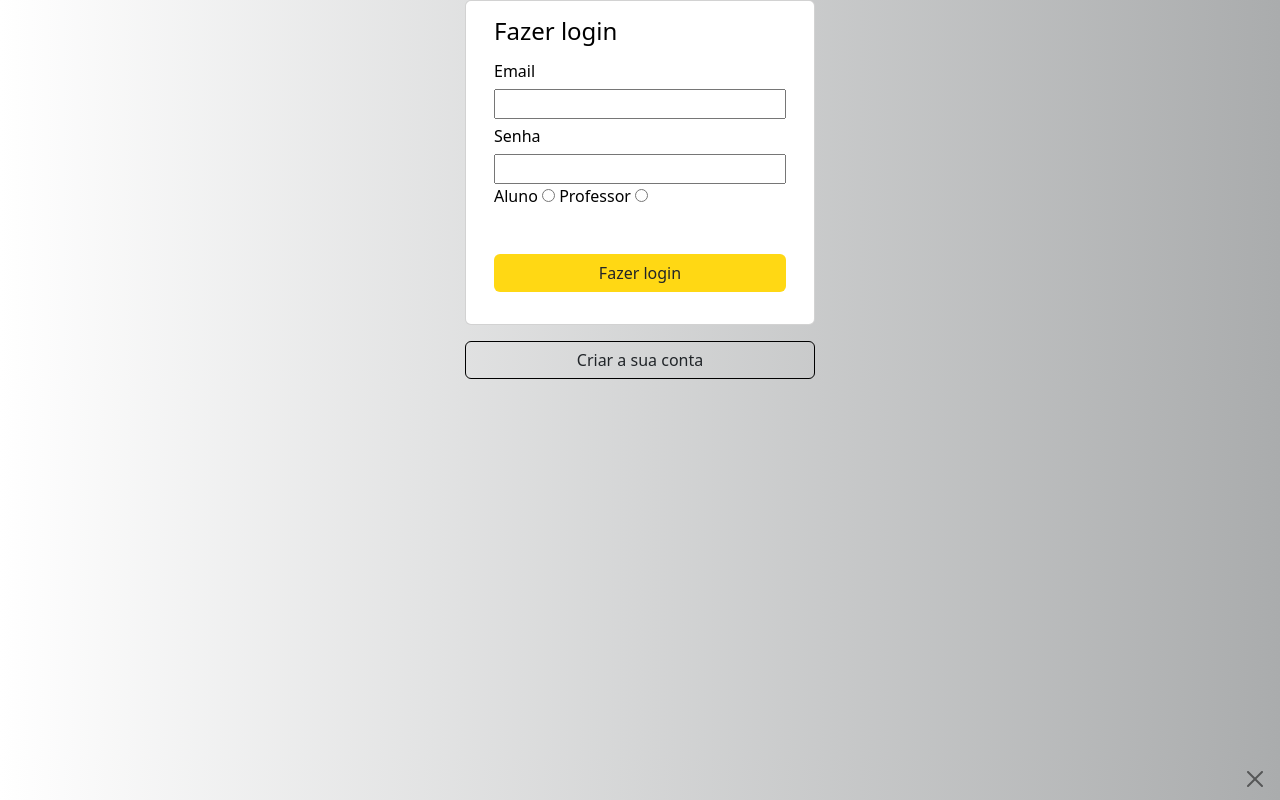
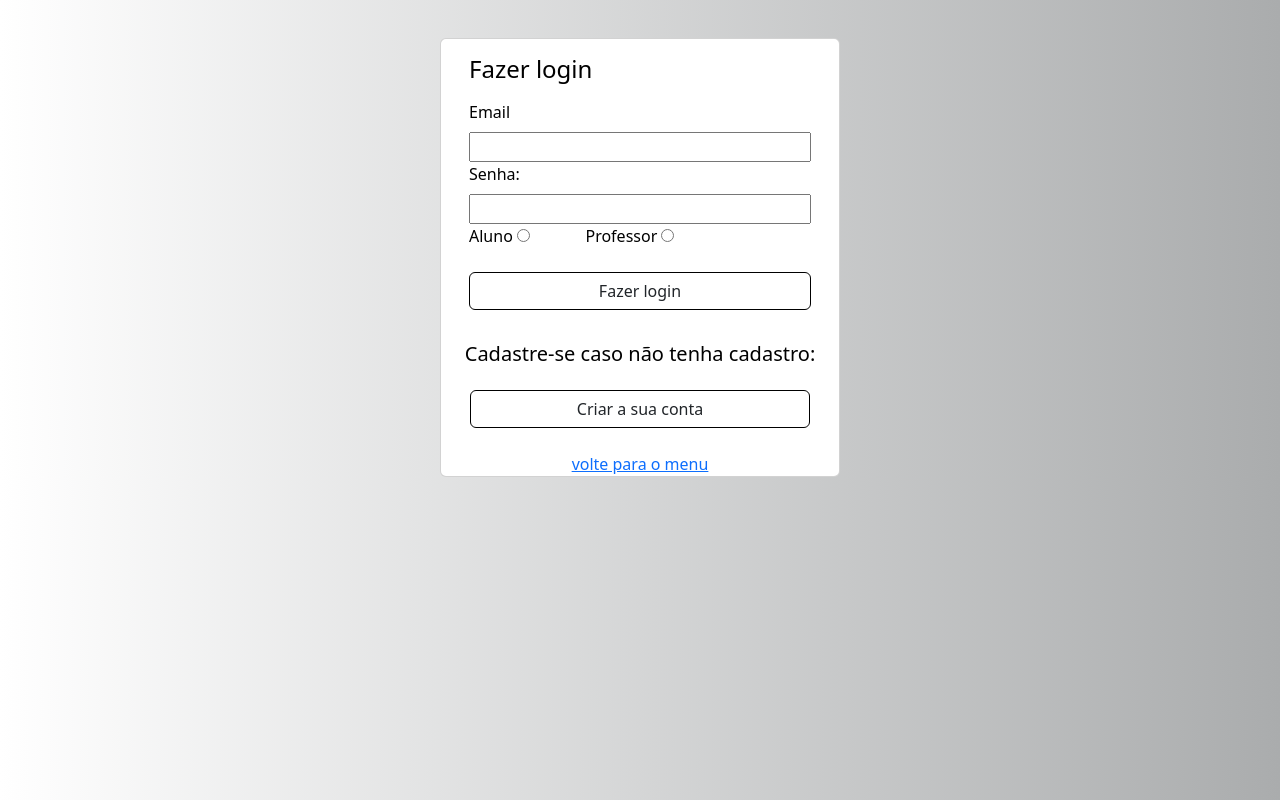
Before and after one commit to Barro23/TCC-Projeto, a PHP site: page /ProgamacaoWeb2/adm/login/login.php in a window 1280 px wide. Run offline with PHP 8.4, Linux system fonts and the light colour scheme.

Commit message:
Casdastro melhorado

```diff
--- a/adm/login/login.php
+++ b/adm/login/login.php
@@ -7,18 +7,18 @@ session_start();
     <meta charset="UTF-8">
     <meta http-equiv="X-UA-Compatible" content="IE=edge">
     <meta name="viewport" content="width=device-width, initial-scale=1.0">
-    <link rel="stylesheet" href="../../css/bootstrap.css?v=<?php echo time();?>">
-    <link rel="stylesheet" href="../../css/app.css?v=<?php echo time();?>" id="appcss">
+    <link rel="stylesheet" href="../../css/bootstrap.css">
+    <link rel="stylesheet" href="../../css/app.css" id="appcss">
     <link rel="icon" href="">
     <title>Login</title>
 </head>
 
 
-<body style="background-color:white; color:black;">
+<body>
 
 
     <!-- Card para fazer o login -->
-    <div class="container card" style="max-width:350px; color:black;">
+    <div class="container card" style="max-width:400px; margin-top: 3%; color:black;">
         <div class="card-body">
         <h4>Fazer login</h4>
 
@@ -26,30 +26,32 @@ session_start();
                 <div class="center-login">
                     <form method="post" action="validarCookie.php">
                         <div>
-                            <h6>Email</h6>
-                            <input class="w-100" type="email" name='email'>
+                            <label class="form-label">Email</label>
+                            <input class="w-100" type="email:" name='email'>
                         </div>
-                        <div class="mt-2">
-                            <h6>Senha</h6>
+                        <div >
+                            <label class="form-label">Senha:</label>
                             <input class="w-100" type="password" name='password'>
                         </div>
-                        <div class="mb-3">
-                                <label for="exampleInputPassword1" class="form-label"><h6>Aluno</h6></label>
+                        <div >
+                                <label for="exampleInputPassword1" class="form-label">Aluno</label>
                                 <input type="radio" id="html" name="tipo" value="aluno">
-                                <label for="exampleInputPassword1" class="form-label"><h6>Professor</h6></label>
+                                <label for="exampleInputPassword1" class="form-label"  style="margin-left: 15%;">Professor</label>
                                 <input type="radio" id="html" name="tipo" value="prof">
 
                             <input type="radio"  hidden id="html" name="tipo" value="adm" checked>
 
                         </div>
-                        <button type="submit" class="btn btn w-100 mt-3" style="background-color:#FFD814;">Fazer login</button>
+                        <button type="submit" class="btn btn w-100 mt-3" style="border:solid 1px black;">Fazer login</button>
                     </form>
+
                 </div>
                 </p>
+
             </div>
-        </div>
-        <div id="liveAlertPlaceholder" class="z-3 position-fixed bottom-0 end-0"></div>
-    </div>
+
+
+
 
 
 
@@ -57,7 +59,13 @@ session_start();
 
     <!-- Botão para o usuário cadastrar uma conta -->
     <center>
-        <button class="btn btn w-100 mt-3" style="max-width:350px; border:solid 1px black;" data-bs-toggle="modal" data-bs-target="#modal">Criar a sua conta</button>
+        <h5>Cadastre-se caso não tenha cadastro:</h5>
+        <button class="btn btn w-100 mt-3" style="max-width: 340px; border:solid 1px black;" data-bs-toggle="modal" data-bs-target="#modal">Criar a sua conta</button>
+
+        <br/><br/>
+
+        <a  href="../../index.php">volte para o menu</a>
+
     </center>
 
 
@@ -73,13 +81,13 @@ session_start();
                     <form method="POST" action="cadastrar.php">
                         <div class="modal-body">
                             <div class="mb-3">
-                                <label class="form-label">Seu nome</label>
+                                <label class="form-label">Nome</label>
                                 <input type="text" class="form-control" name="nome">
                             </div>
                             <div class="mb-3">
-                                <label for="exampleInputEmail1" class="form-label">Seu endereço Email</label>
+                                <label for="exampleInputEmail1" class="form-label">Email</label>
                                 <input type="email" class="form-control" id="exampleInputEmail1" aria-describedby="emailHelp" name="email">
-                                <div id="emailHelp" class="form-text">Coloque a sua melhor senha.</div>
+
                             </div>
                             <div class="mb-3">
                                 <label for="exampleInputPassword1" class="form-label">Senha</label>
@@ -88,7 +96,7 @@ session_start();
                             <div class="mb-3">
                                 <label for="exampleInputPassword1" class="form-label">Aluno</label>
                                 <input type="radio" id="html" name="tipo" value="aluno">
-                                <label for="exampleInputPassword1" class="form-label">Professor</label>
+                                <label for="exampleInputPassword1" class="form-label" style="margin-left: 15%;">Professor</label>
                                 <input type="radio" id="html" name="tipo" value="prof">
                             </div>
                         </div>
@@ -101,52 +109,12 @@ session_start();
 
                 </div>
             </div>
+
         </div>
-
-
-    <!-- Rodapé -->
-
-
+     </div>
+    </div>
     <script src="https://cdn.jsdelivr.net/npm/bootstrap@5.1.1/dist/js/bootstrap.bundle.min.js" integrity="sha384-/bQdsTh/da6pkI1MST/rWKFNjaCP5gBSY4sEBT38Q/9RBh9AH40zEOg7Hlq2THRZ" crossorigin="anonymous"></script>
 
-    <!-- Botão que jsAlert que avisa quando um produto é adicionado ao carrinho -->
-    <?php if(@$_SESSION['message_alertJs'] != ""){?>
-        <div class="position-fixed bottom-0 end-0 z-1 m-5">
-            <div id="liveAlertPlaceholder"></div>
-        </div>
-    <?php }?>
-
-
-
-    <script>
-        // Script que faz aparecer um jsAlert toda vez que um produto é adicionado ao carrinho
-        const alertPlaceholder = document.getElementById('liveAlertPlaceholder')
-        const appendAlert = (message, type) => {
-        const wrapper = document.createElement('div')
-        wrapper.innerHTML = [
-            `<div class="alert alert-${type} alert-dismissible" role="alert">`,
-            `   <div>${message}</div>`,
-            '   <button type="button" class="btn-close" data-bs-dismiss="alert" aria-label="Close"></button>',
-            '</div>'
-        ].join('')
-
-        alertPlaceholder.append(wrapper)
-        }
-
-        // Variaveis que são passadas pelo o arquivo adm/carrinho/adicionar_carrinho.php
-        var mensagem = "<?php echo @$_SESSION['message_alertJs']; ?>";
-        var tipo = "<?php echo @$_SESSION['type_alertJs']; ?>";
-
-        appendAlert(mensagem, tipo)
-
-    </script>
 
 </body>
 </html>
-
-
-<?php
-// Limpando as variáveis globais
-$_SESSION['message_alertJs'] = "";
-$_SESSION['type_alertJs'] = "";
-?>
```
Also changed, not shown: adm/login/cadastrar.php (+4 -8 lines), adm/login/validarCookie.php (+4 -6 lines), includes/menu.php (+14 -4 lines), secoes/inicio.php (+5 -3 lines).
